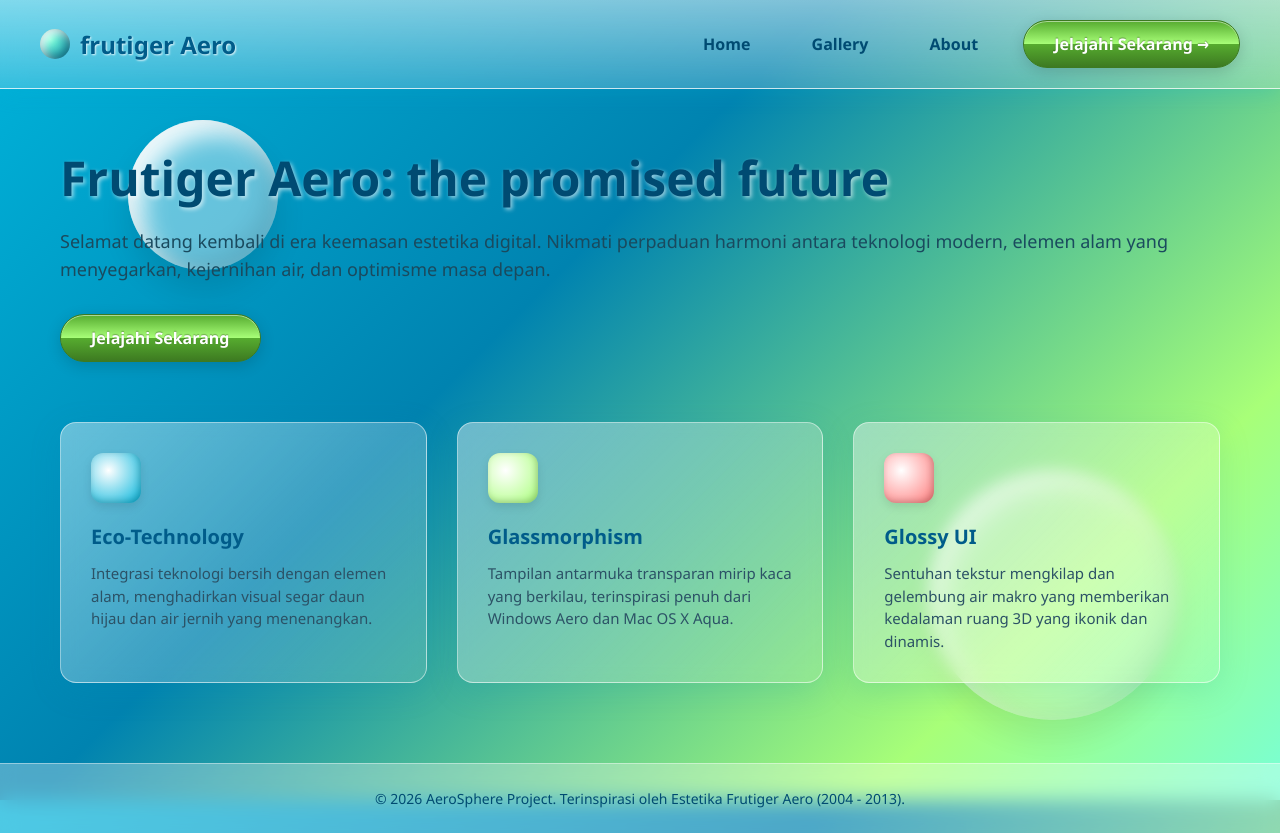
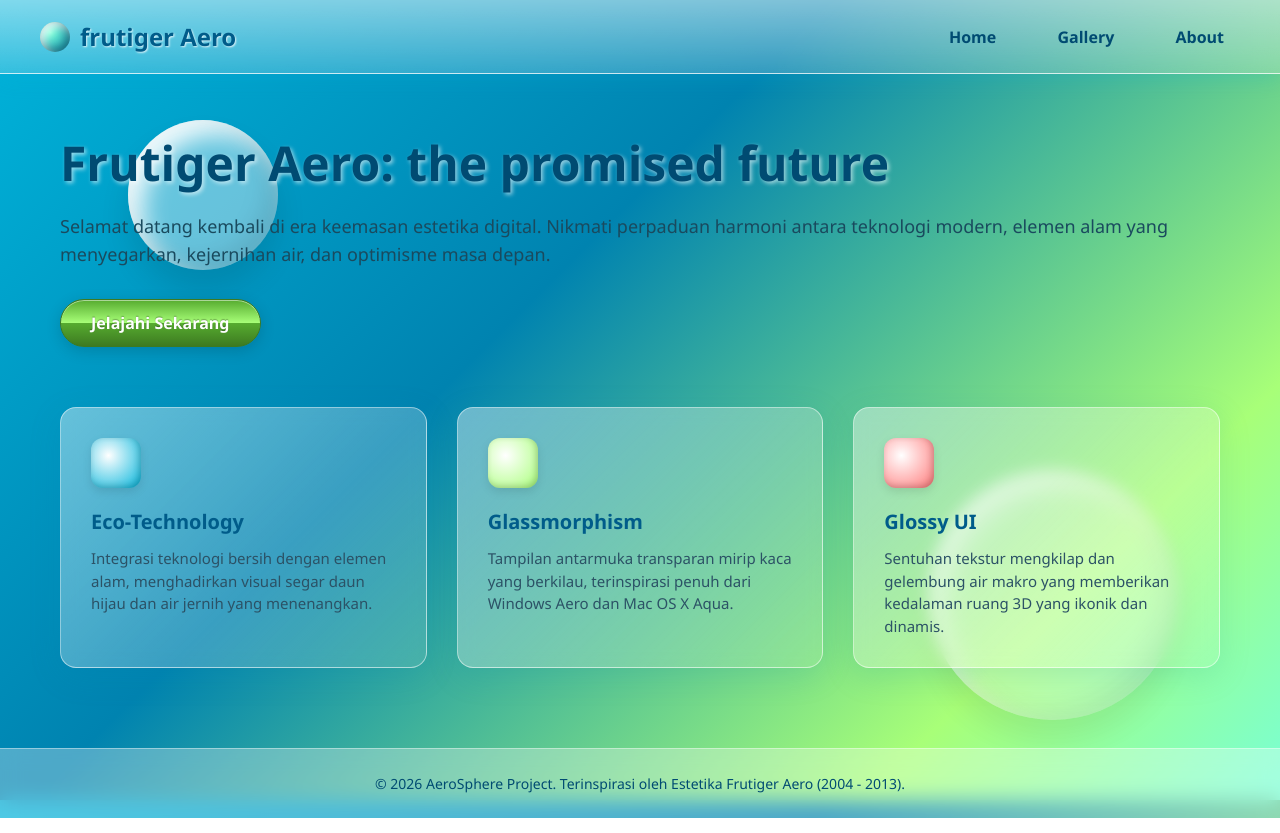
Before and after one commit to ximon-02/frutiger-aero-, a plain HTML site: page index.html in a window 1280 px wide. Drawn offline with Linux system fonts and the light colour scheme.

Commit message:
Update index.html

```diff
--- a/index.html
+++ b/index.html
@@ -219,9 +219,6 @@
         <a href="index.html">Home</a>
         <a href="#">Gallery</a>
         <a href="penjelasan.html">About</a>
-		<a href="jelajahisekarang.html" class="btn-glossy">
-    Jelajahi Sekarang →
-</a>
     </nav>
 </header>
 
@@ -230,7 +227,7 @@
         <div class="hero-text">
             <h1>Frutiger Aero: the promised future</h1>
             <p>Selamat datang kembali di era keemasan estetika digital. Nikmati perpaduan harmoni antara teknologi modern, elemen alam yang menyegarkan, kejernihan air, dan optimisme masa depan.</p>
-            <a href="jelajahisekatang.html" class="btn-glossy">Jelajahi Sekarang</a>
+            <a href="jelajahisekarang.html" class="btn-glossy">Jelajahi Sekarang</a>
         </div>
     </section>
 
```
